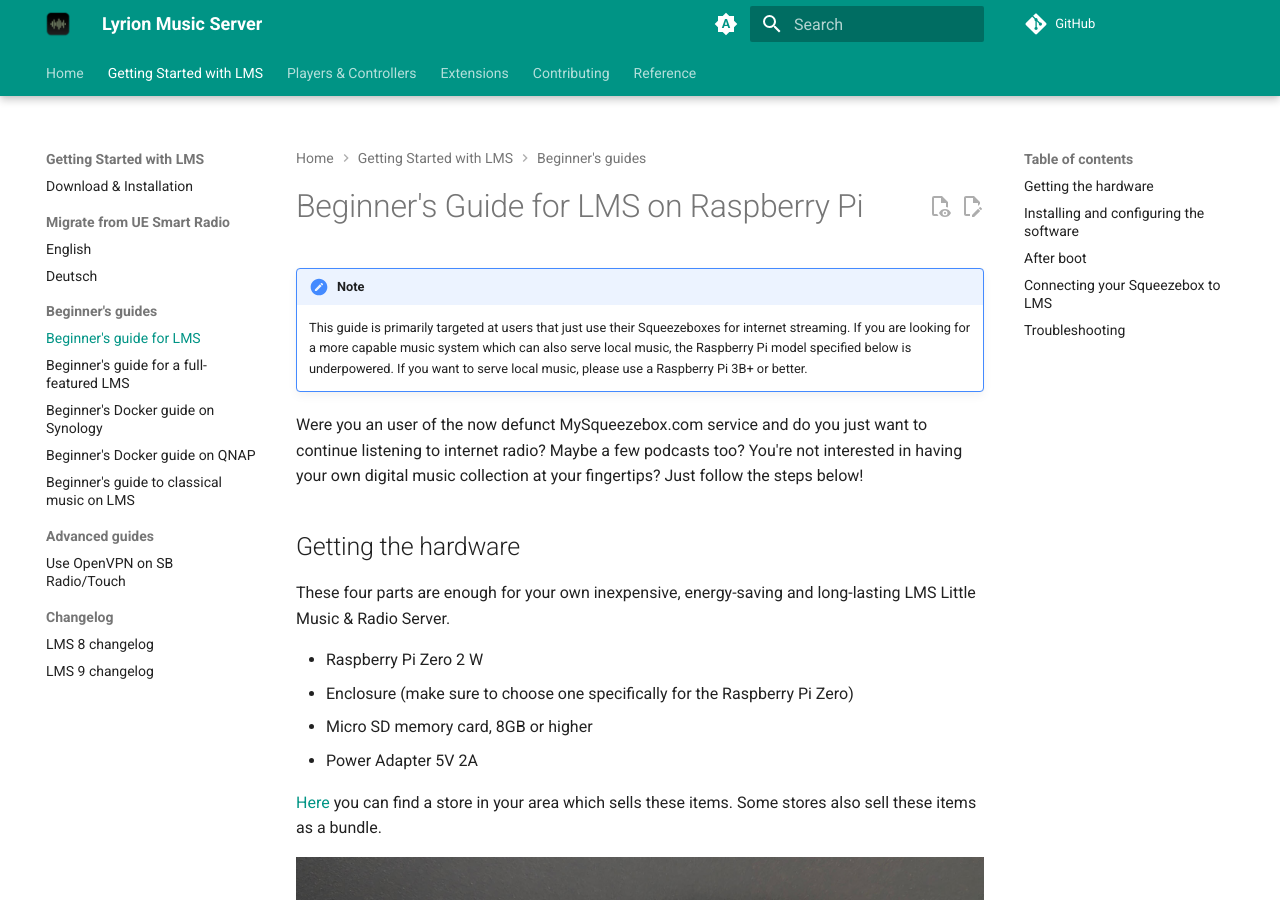
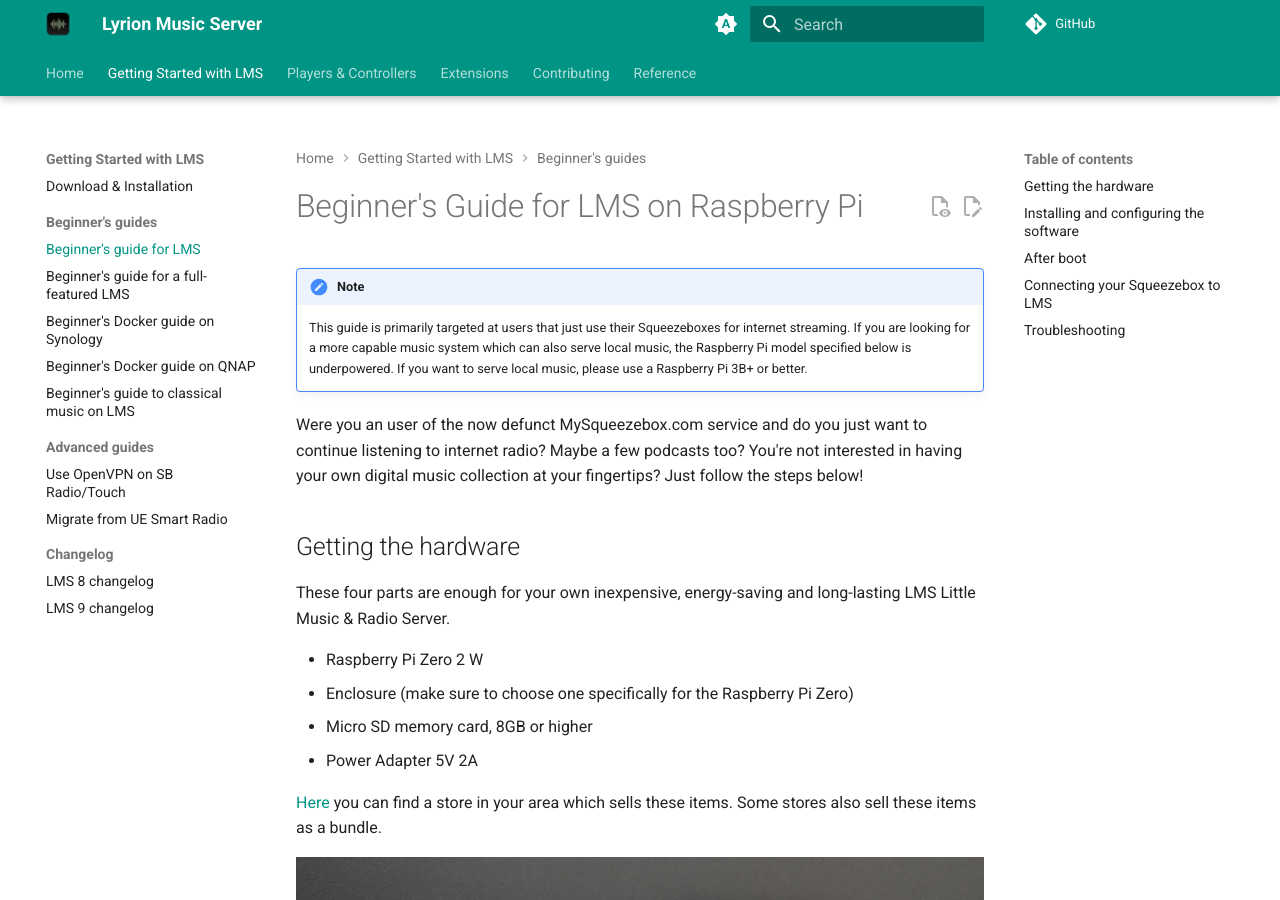
Before and after one commit to LMS-Community/lms-community.github.io, an MkDocs documentation site: the page built from docs/getting-started/beginners-guide-lms-on-raspberry-pi.md, in a window 1280 px wide and 900 px high. Built offline with MkDocs 1.6.1 and Material for MkDocs 9.7.7, drawn with Linux system fonts in a browser that asks for light colours; a script that is not in the unit is left out; plug-ins that fetch from the network failed and are left out; comment, search, counter and statistics services are not loaded; some of the changed lines change nothing that is shown.

Commit message:
UE Migration doesn't deserve its own section any more.

```diff
--- a/mkdocs.yml
+++ b/mkdocs.yml
@@ -92,9 +92,6 @@
   - Home: index.md
   - Getting Started with LMS:
     - Download & Installation: getting-started/index.md
-    - Migrate from UE Smart Radio:
-      - English: getting-started/migrate-from-uesr.md
-      - Deutsch: getting-started/migrate-from-uesr-de.md
     - Beginner's guides:
       - Beginner's guide for LMS: getting-started/beginners-guide-lms-on-raspberry-pi.md
       - Beginner's guide for a full-featured LMS: getting-started/beginners-guide-full-featured-lms-on-raspberry-pi.md
@@ -103,6 +100,7 @@
       - Beginner's guide to classical music on LMS: getting-started/beginners-guide-to-classical-music-on-lms.md
     - Advanced guides:
       - Use OpenVPN on SB Radio/Touch: getting-started/advanced-guide-openvpn.md
+      - Migrate from UE Smart Radio: getting-started/migrate-from-uesr.md
     - Changelog:
       - LMS 8 changelog: getting-started/changelog-lms8.md
       - LMS 9 changelog: getting-started/changelog-lms9.md
```
